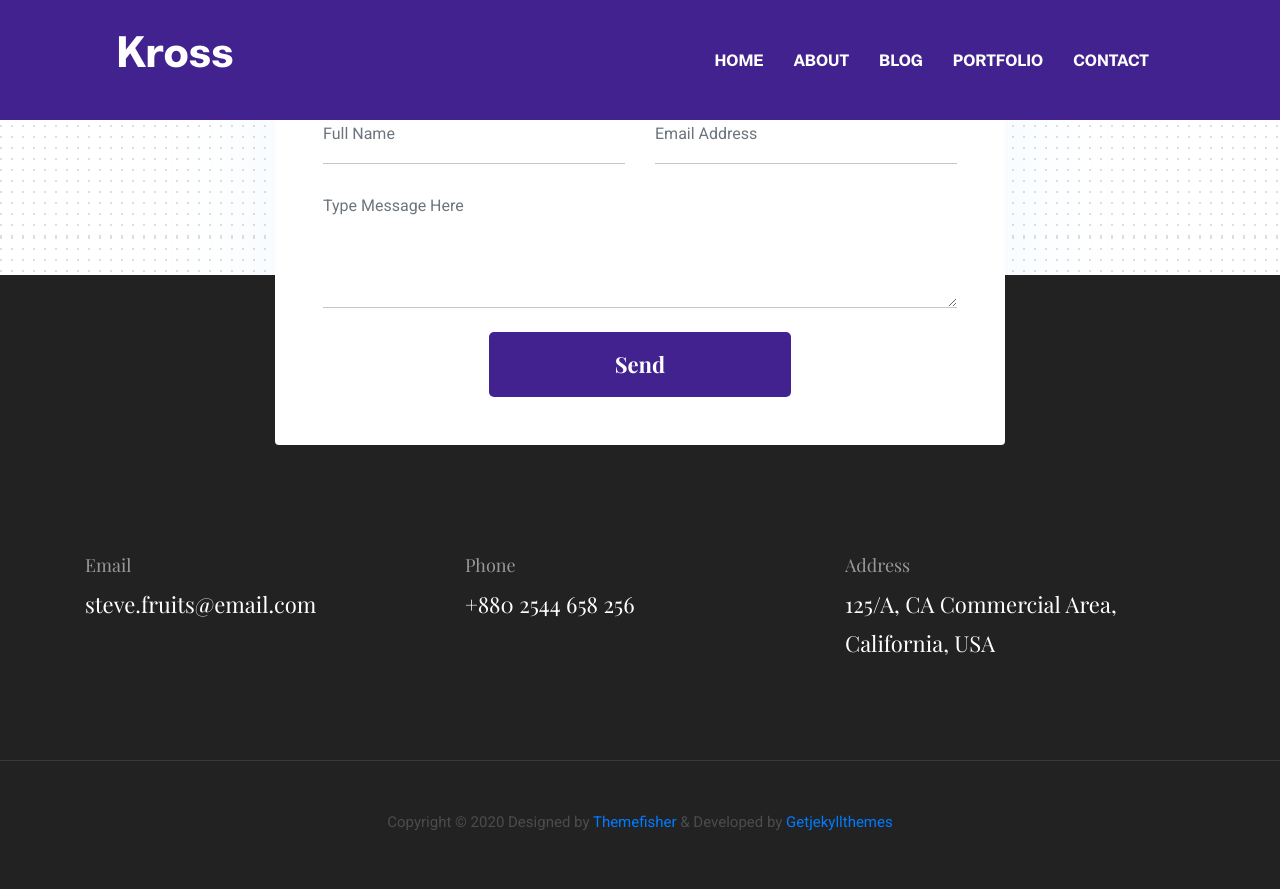
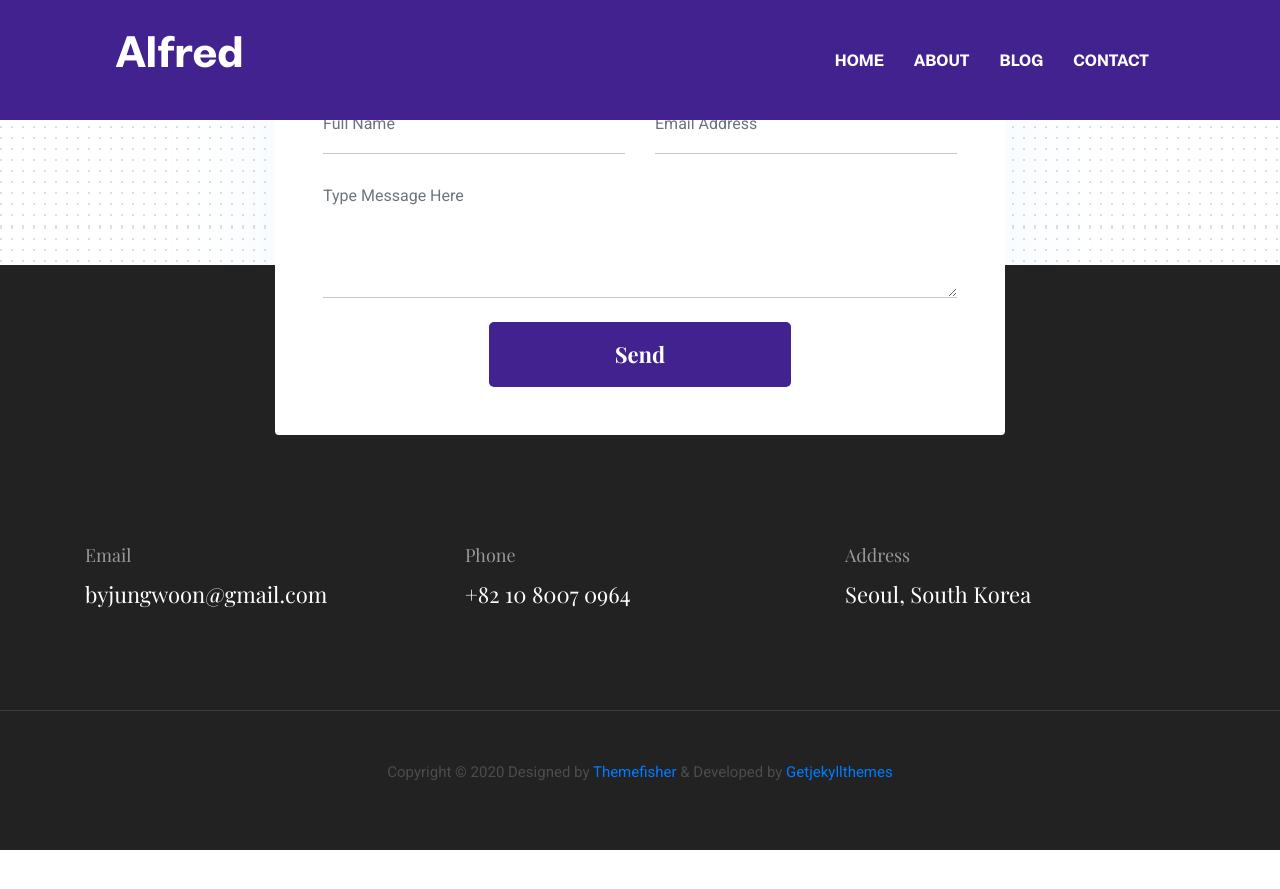
Before and after one commit to alfred-byjw/alfred-byjw.github.com, a Jekyll site: the page built from index.html, in a window 1280 px wide and 900 px high, scrolled down 6590 px. Shown: the top 889 px of the window. Built offline with Jekyll 4.4.1, drawn with Linux system fonts in a browser that asks for light colours; after the commit the page ends 7440 px from its top, so only the background shows below that; some of the changed text lies outside the part shown.

Commit message:
1차 수정

```diff
--- a/_data/settings.yml
+++ b/_data/settings.yml
@@ -1,19 +1,19 @@
 #-------------------------------
 # General Site Settings
 
-title: Kross
+title: Alfred
 logo:
 author: themefisher
 description: this is meta description
-email: steve.fruits@email.com
-phone: +880 2544 658 256
-address: 125/A, CA Commercial Area, California, USA
+email: byjungwoon@gmail.com
+phone: +82 10 8007 0964
+address: Seoul, South Korea
 copyright: Copyright &copy; 2020 Designed by [Themefisher](https://themefisher.com) & Developed by [Getjekyllthemes](https://getjekyllthemes.com)
 
 menu:
 - {name: About, link: '/about'}
 - {name: Blog, link: '/blog'}
-- {name: Portfolio, link: '/portfolio'}
+#- {name: Portfolio, link: '/portfolio'}
 - {name: Contact, link: '/contact'}
 
 
@@ -38,13 +38,13 @@
 # Hero Section
 
 hero:
-  hero-title: Hi! I’m <br> Christoher <br> UX designer
+  hero-title: Hi! I’m <br> Alfred <br> Nice to meet you
 
 social:
-- {icon: "ti-facebook", link: "#"}
-- {icon: "ti-instagram", link: "#"}
-- {icon: "ti-dribbble", link: "#"}
-- {icon: "ti-twitter", link: "#"}
+#- {icon: "ti-facebook", link: "#"}
+#- {icon: "ti-instagram", link: "#"}
+#- {icon: "ti-dribbble", link: "#"}
+#- {icon: "ti-twitter", link: "#"}
 
 
 #-------------------------------
@@ -84,11 +84,6 @@
   - title : "Julias Carlie"
     image : "assets/images/team/member-2.png"
     designation : "Web Developer"
-
-  - title : "John Doe"
-    image : "assets/images/team/member-3.png"
-    designation : "Designer"
-
 
 #-------------------------------
 # Skills Section
@@ -239,21 +234,15 @@
 # Testimonials Section
 
 testimonial-items:
-  - name: "Jesica Gomez"
+  - name: "Jungwoon Park"
     image: "assets/images/testimonial/client-1.png"
     designation : "CEO, Funder"
     content : "Lorem ipsum dolor sit amet, consectetur adipisicing elit, sed do eiusmod tempor incididunt ut labore et dolore magna aliqua. Ut enim ad minim veniam, <strong>quis nostrud exercitation ullamco laboris nisi ut aliquip ex ea commodo consequat.</strong> Duis aute irure dolor in reprehenderit in voluptate velit esse cillum dolore eu fugiat nulla pariatur."
 
-  - name: "Jesica Gomez"
-    image: "assets/images/testimonial/client-1.png"
-    designation: "CEO, Funder"
-    content: "Lorem ipsum dolor sit amet, consectetur adipisicing elit, sed do eiusmod tempor incididunt ut labore et dolore magna aliqua. Ut enim ad minim veniam, <strong>quis nostrud exercitation ullamco laboris nisi ut aliquip ex ea commodo consequat.</strong> Duis aute irure dolor in reprehenderit in voluptate velit esse cillum dolore eu fugiat nulla pariatur."
-
-  - name: "Jesica Gomez"
-    image: "assets/images/testimonial/client-1.png"
-    designation: "CEO, Funder"
-    content: "Lorem ipsum dolor sit amet, consectetur adipisicing elit, sed do eiusmod tempor incididunt ut labore et dolore magna aliqua. Ut enim ad minim veniam, <strong>quis nostrud exercitation ullamco laboris nisi ut aliquip ex ea commodo consequat.</strong> Duis aute irure dolor in reprehenderit in voluptate velit esse cillum dolore eu fugiat nulla pariatur."
-
+#  - name: "Jesica Gomez"
+#    image: "assets/images/testimonial/client-1.png"
+#    designation: "CEO, Funder"
+#    content: "Lorem ipsum dolor sit amet, consectetur adipisicing elit, sed do eiusmod tempor incididunt ut labore et dolore magna aliqua. Ut enim ad minim veniam, <strong>quis nostrud exercitation ullamco laboris nisi ut aliquip ex ea commodo consequat.</strong> Duis aute irure dolor in reprehenderit in voluptate velit esse cillum dolore eu fugiat nulla pariatur."
 
 #-------------------------------
 # Client Slider Section
@@ -293,4 +282,4 @@
 # Contact Section
 
 contact-title: Contact Info
-contact-email: steve.fruits@email.com
+contact-email: byjungwoon@gmail.com
--- a/index.html
+++ b/index.html
@@ -6,18 +6,18 @@
 
 {% include about-section.html %}
 
-{% include skills-section.html %}
+<!--{% include skills-section.html %}-->
 
-{% include experience-section.html %}
+<!--{% include experience-section.html %}-->
 
-{% include education-section.html %}
+<!--{% include education-section.html %}-->
 
-{% include services-section.html %}
+<!--{% include services-section.html %}-->
 
-{% include portfolio-section.html %}
+<!--{% include portfolio-section.html %}-->
 
-{% include testimonial-section.html %}
+<!--{% include testimonial-section.html %}-->
 
-{% include client-section.html %}
+<!--{% include client-section.html %}-->
 
 {% include blog-section.html %}
```
